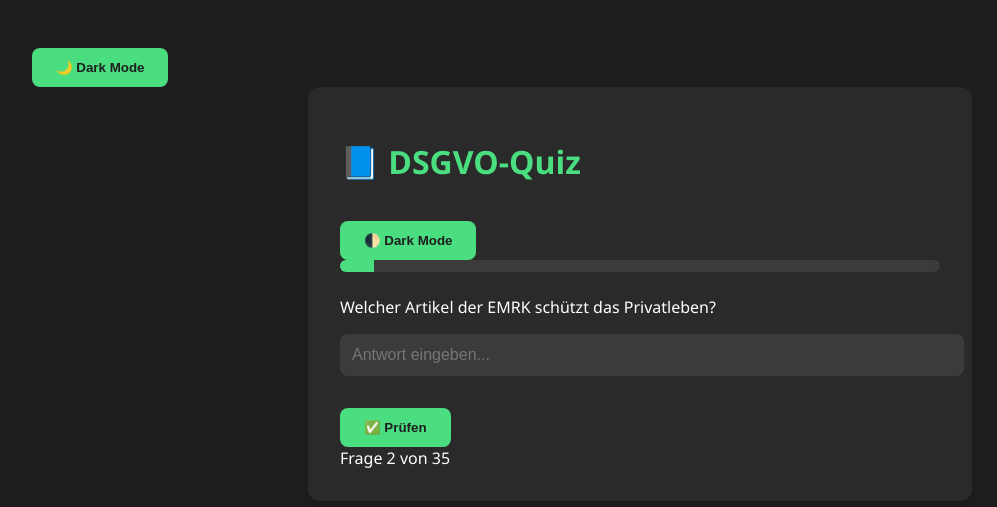
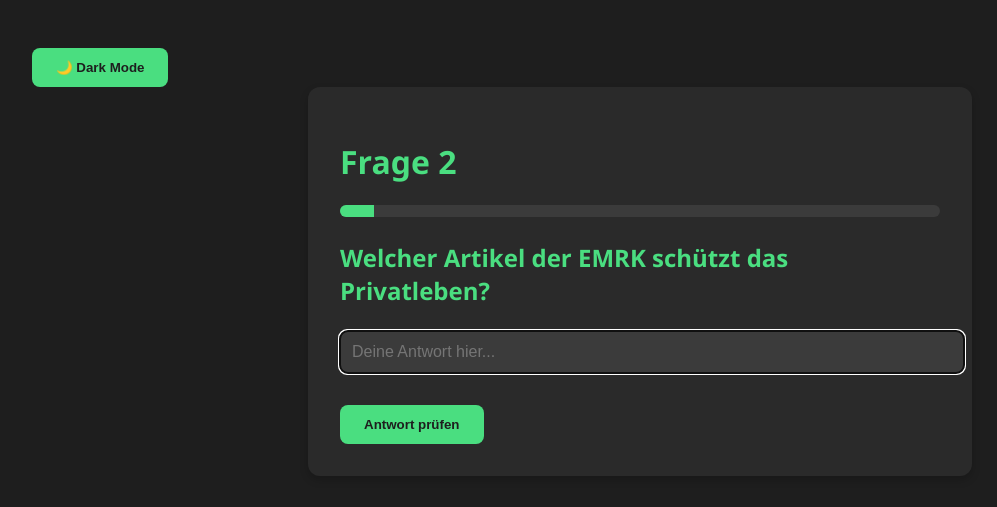
Before and after one commit to sleischel/Datenschutz, a Flask app: page /question/1 in a window 1280 px wide. Shown: the top 507 px of the page, without its empty margins (0-997 px from the left). Run offline with Flask 3, Linux system fonts and the light colour scheme.

Commit message:
Update quiz.html

```diff
--- a/templates/quiz.html
+++ b/templates/quiz.html
@@ -8,52 +8,29 @@
   <link rel="stylesheet" href="{{ url_for('static', filename='style.css') }}">
 </head>
 <body>
+  <body>
   <div class="container">
-    <div class="header">
-      <h1>📘 DSGVO-Quiz</h1>
-      <button id="theme-toggle">🌓 Dark Mode</button>
+    <h1>Frage {{ qid + 1 }}</h1>
+
+    <div class="progress-container">
+      <div class="progress-bar" style="width: {{ ((qid + 1) / total_questions) * 100 }}%"></div>
     </div>
 
-    <div class="progress-container">
-      <div class="progress-bar" style="width: {{ ((qid + 1) / total_questions) * 100 }}%;"></div>
-    </div>
-
-    <form method="post">
-      <div class="question-box">
-        <p class="question">{{ question }}</p>
-        <input type="text" name="answer" placeholder="Antwort eingeben..." required>
-        <button type="submit">✅ Prüfen</button>
-      </div>
-    </form>
+    <h2>{{ question }}</h2>
 
     {% if feedback %}
-    <div class="feedback {% if correct %}correct{% else %}wrong{% endif %}">
-      <p>{{ feedback }}</p>
-      {% if not correct %}
-        <p><strong>Korrekte Antwort:</strong> {{ correct_answers }}</p>
-      {% endif %}
-      <p>{{ explanation }}</p>
-      <a href="{{ url_for('next_question', qid=qid) }}" class="next-button">➡️ Nächste Frage</a>
-    </div>
+      <div class="feedback {% if 'Richtig' in feedback %}correct{% else %}wrong{% endif %}">
+        {{ feedback }}
+      </div>
+      <p><strong>Richtige Antwort(en):</strong> {{ correct_answers }}</p>
+      <p><strong>Erklärung:</strong> {{ explanation }}</p>
+      <a href="{{ url_for('next_question', qid=qid) }}" class="button">Nächste Frage ➡️</a>
+    {% else %}
+      <form method="post">
+        <input type="text" name="answer" placeholder="Deine Antwort hier..." autofocus>
+        <button type="submit">Antwort prüfen</button>
+      </form>
     {% endif %}
-
-    <div class="footer">
-      Frage {{ qid + 1 }} von {{ total_questions }}
-    </div>
   </div>
-
-  <script>
-    const toggle = document.getElementById("theme-toggle");
-    toggle.onclick = () => {
-      document.body.classList.toggle("dark-mode");
-    };
-  </script>
-
-  <script>
-  const toggle = document.getElementById("darkModeToggle");
-  toggle.addEventListener("click", () => {
-    document.body.classList.toggle("dark");
-  });
-</script>
 </body>
 </html>
```
